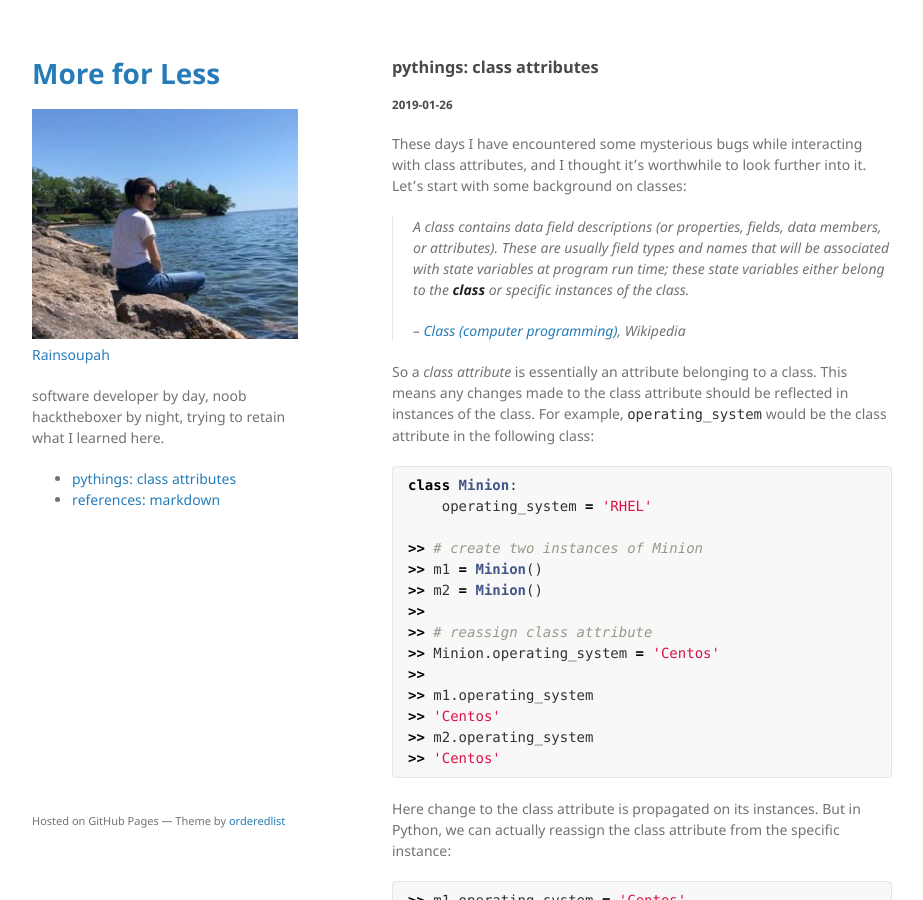
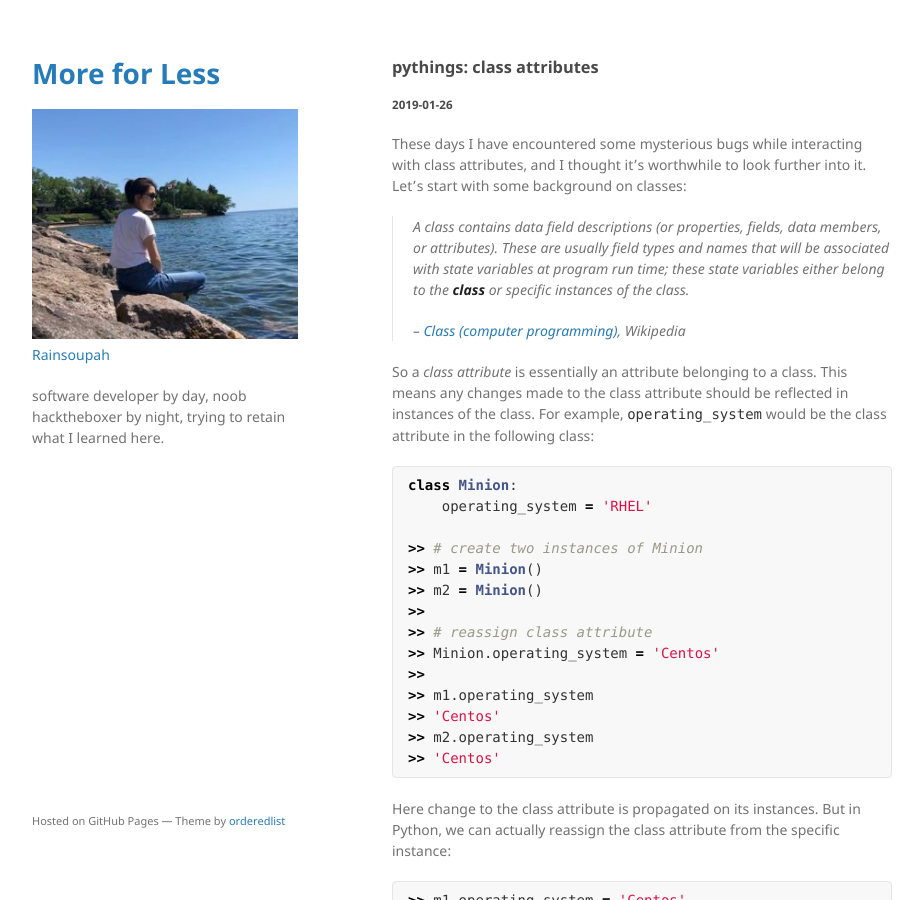
Before and after one commit to rainsoupah/rainsoupah.github.io, a Jekyll site: the page built from index.md, in a window 1280 px wide and 900 px high. Shown: the whole window, without its empty margins (178-1101 px from the left). Built offline with Jekyll 4.4.1, drawn with Linux system fonts in a browser that asks for light colours; our own code applies the rules of GitHub Pages for plain Markdown files; part of the change alters nothing that is shown.

Commit message:
remove index

```diff
--- a/_layouts/default.html
+++ b/_layouts/default.html
@@ -25,10 +25,10 @@
         {% endif %}
 
         <p>{{ site.description | default: site.github.project_tagline }}</p>
-        <ul>
+        <!--ul>
           <li><a href="./class-attr-py.html">pythings: class attributes</a></li>
           <li><a href="./another-page.html">references: markdown</a></li>
-        </ul>
+        </ul-->
 
         {% if site.github.is_project_page %}
         <p class="view"><a href="{{ site.github.repository_url }}">View the Project on GitHub <small>{{ site.github.repository_nwo }}</small></a></p>
@@ -37,8 +37,8 @@
         {% if site.show_downloads %}
         <ul class="downloads">
           <li><a href="{{ site.social.linkedin }}">LinkedIn</a></li>
-          <li><a href="{{ site.social.twitter }}">Twitter <strong>yut0ngt0ng</strong></a></li>
-          <li><a href="{{ site.social.github }}">GitHub <strong>rainsoupah</strong></a></li>
+          <li><a href="{{ site.social.twitter }}">Twitter <strong></strong></a></li>
+          <li><a href="{{ site.social.github }}">GitHub <strong></strong></a></li>
         </ul>
 
         {% endif %}
```
